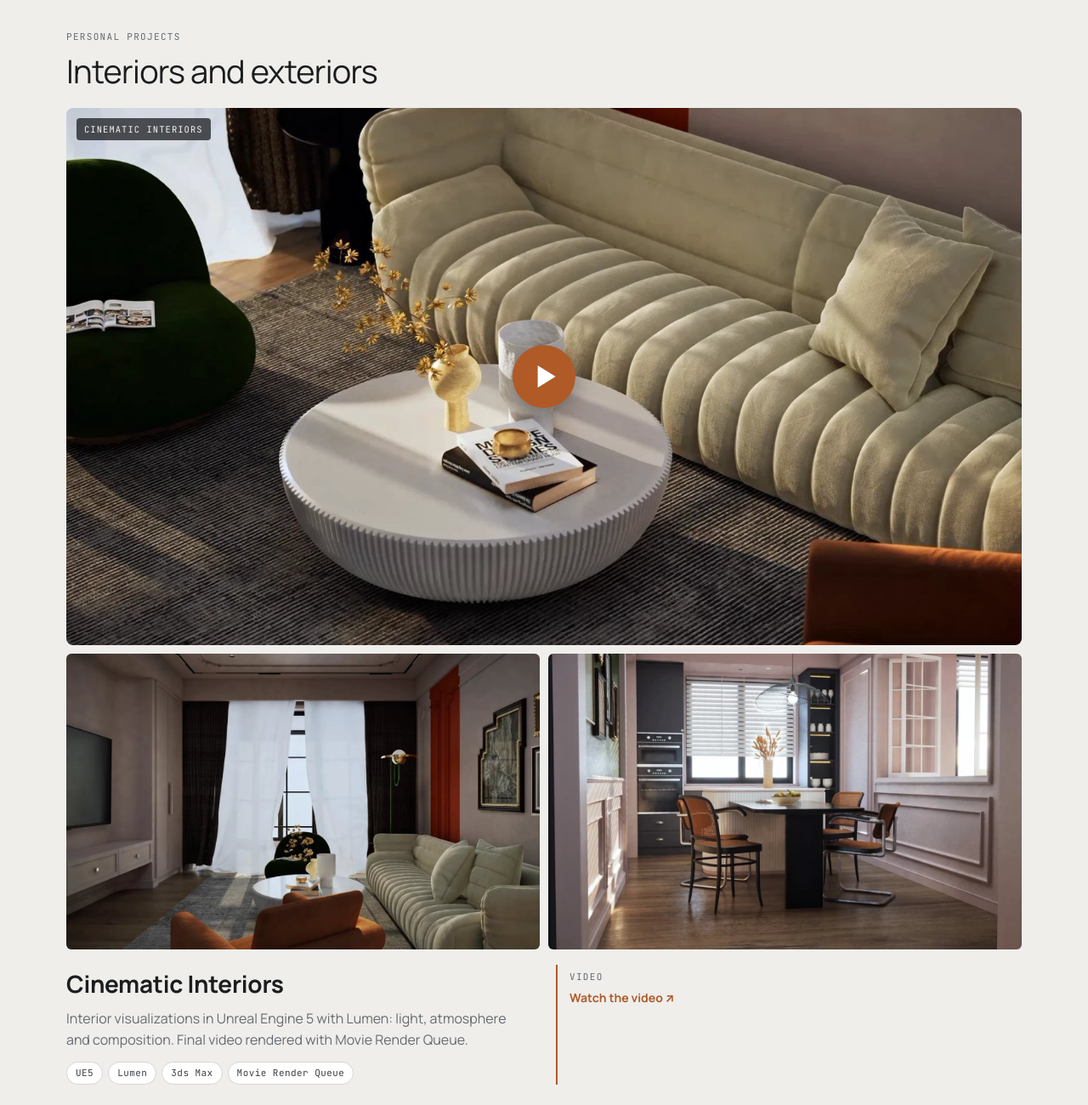
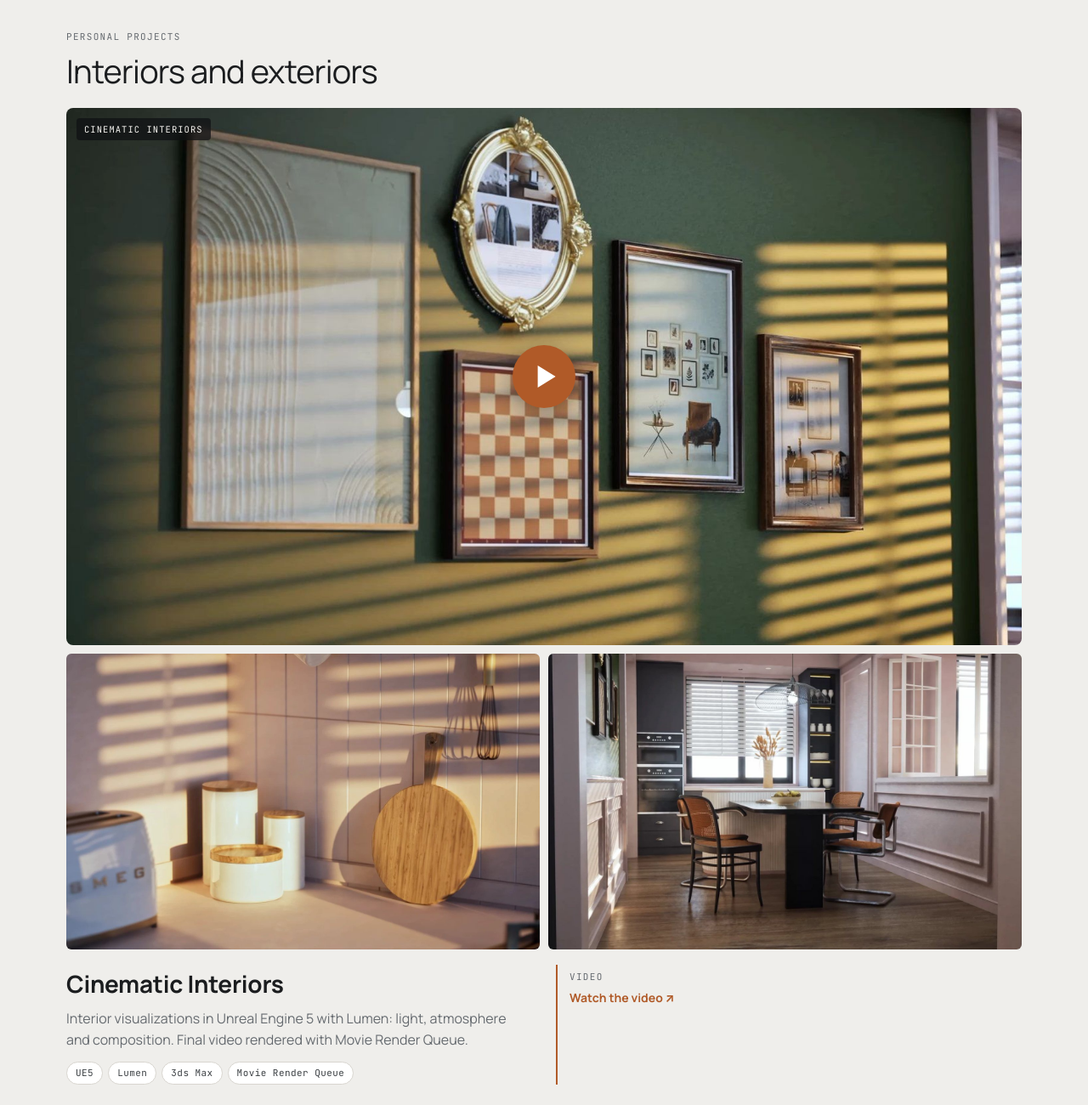
Before and after one commit to Dzhumar0/Dzhumar0.github.io, a plain HTML site: page index.html in a window 1280 px wide. Shown: the part 3560-4860 px from the top of the page at 85% size. Drawn offline with Linux system fonts and the light colour scheme; a web font is replaced by a local one.

Commit message:
Новые кадры Cinematic Interiors
Co-Authored-By: Claude Opus 5.5 <noreply@anthropic.com>
Claude-Session: https://claude.ai/code/session_01BcWgqqBUu1si81WKkTAxRx

```diff
--- a/index.html
+++ b/index.html
@@ -270,9 +270,9 @@ footer .wrap { padding-block: 0 32px; }
         <h2><span class="en">Interiors and exteriors</span><span class="ru">Интерьеры и экстерьеры</span></h2></div>
       </div>
       <article class="project">
-        <div class="main video"><img src="img/int-table.jpg" alt="Living room close-up: ribbed sofa, round coffee table with books and a vase" loading="lazy"><span class="tag">Cinematic Interiors</span><a class="play" href="https://www.youtube.com/watch?v=7RsqfeP0SVU&amp;list=PLMA68-8EdbMQ" target="_blank" rel="noopener" data-yt="7RsqfeP0SVU"><span class="en">Play video</span><span class="ru">Смотреть видео</span></a></div>
+        <div class="main video"><img src="img/int-gallery.jpg" alt="Gallery wall on a green wall with sunlight through blinds" loading="lazy"><span class="tag">Cinematic Interiors</span><a class="play" href="https://www.youtube.com/watch?v=7RsqfeP0SVU&amp;list=PLMA68-8EdbMQ" target="_blank" rel="noopener" data-yt="7RsqfeP0SVU"><span class="en">Play video</span><span class="ru">Смотреть видео</span></a></div>
         <div class="strip">
-          <img src="img/int-living.jpg" alt="Living room with sheer curtains, floor lamp and gallery wall" loading="lazy">
+          <img src="img/int-counter.jpg" alt="Kitchen counter with ceramic jars and a wooden board in warm light" loading="lazy">
           <img src="img/int-kitchen.jpg" alt="Kitchen and dining area with cane chairs and wall paneling" loading="lazy">
         </div>
         <div class="info">
```
Also changed, not shown: img/int-counter.jpg (added), img/int-gallery.jpg (added), img/int-living.jpg (deleted), img/int-table.jpg (deleted).
